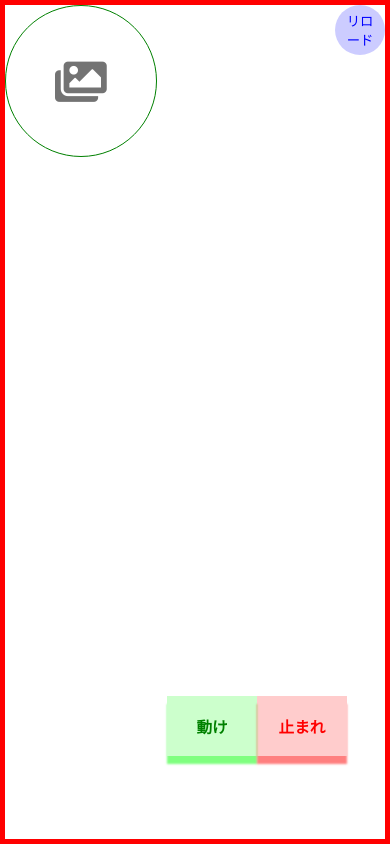
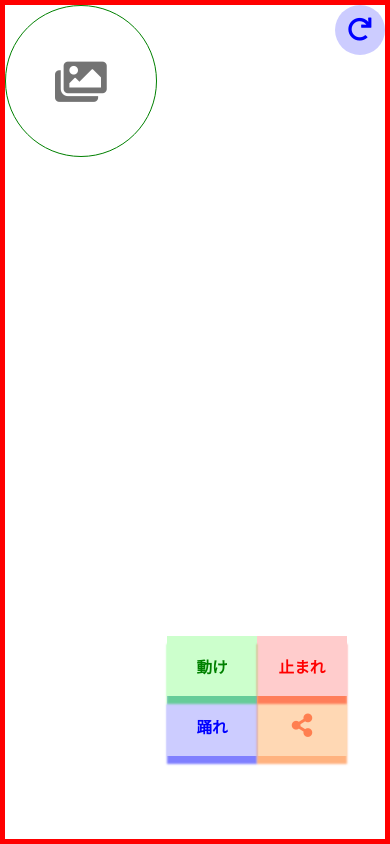
Before and after one commit to ameryu716/imgpinball, a plain HTML site: page ball.html in a window 390 px wide. Drawn offline with Linux system fonts and the light colour scheme.

Commit message:
btn add & rotateing add

```diff
--- a/ball.css
+++ b/ball.css
@@ -116,6 +116,8 @@ body {
         bottom: 10%;
         right: 10%;
         display: flex;
+        flex-wrap: wrap;
+        width: 180px;
     }
     #operator button {
         width: 90px;
@@ -136,6 +138,21 @@ body {
         color: red;
         box-shadow: 0 8px 2px rgba(255,0,0,0.5);
     }
+    #rotate {
+        transition: 0.3s;
+        background-color: rgba(0,0,255,0.2);
+        color: blue;
+        box-shadow: 0 8px 2px rgba(0,0,255,0.5);
+    }
+    #share {
+        transition: 0.3s;
+        background-color: rgba(255, 123, 0, 0.295);
+        color: coral;
+        box-shadow: 0 8px 2px rgba(255, 102, 0, 0.5);
+    }
+    #share i {
+        font-size: 6vw;
+    }
     #reload {
         display: block;
         position: absolute;
@@ -147,5 +164,6 @@ body {
         background-color: rgba(0,0,255,0.2);
         border: none;
         color: blue;
+        font-size: 6vw;
     }
 }
--- a/ball.html
+++ b/ball.html
@@ -21,8 +21,10 @@
         <div id="operator">
             <button id="move">動け</button>
             <button id="stop">止まれ</button>
+            <button id="rotate">踊れ</button>
+            <button id="share"><i class="fas fa-share-alt"></i></button>
         </div>
-        <button id="reload">リロード</button>
+        <button id="reload"><i class="fas fa-redo"></i></button>
     </div>
     <script>
         if (navigator.userAgent.indexOf('iPhone') > 0 || navigator.userAgent.indexOf('iPad') > 0 || navigator.userAgent.indexOf('iPod') > 0 || navigator.userAgent.indexOf('Android') > 0) {
```
Also changed, not shown: mball.js (+29 -0 lines).
